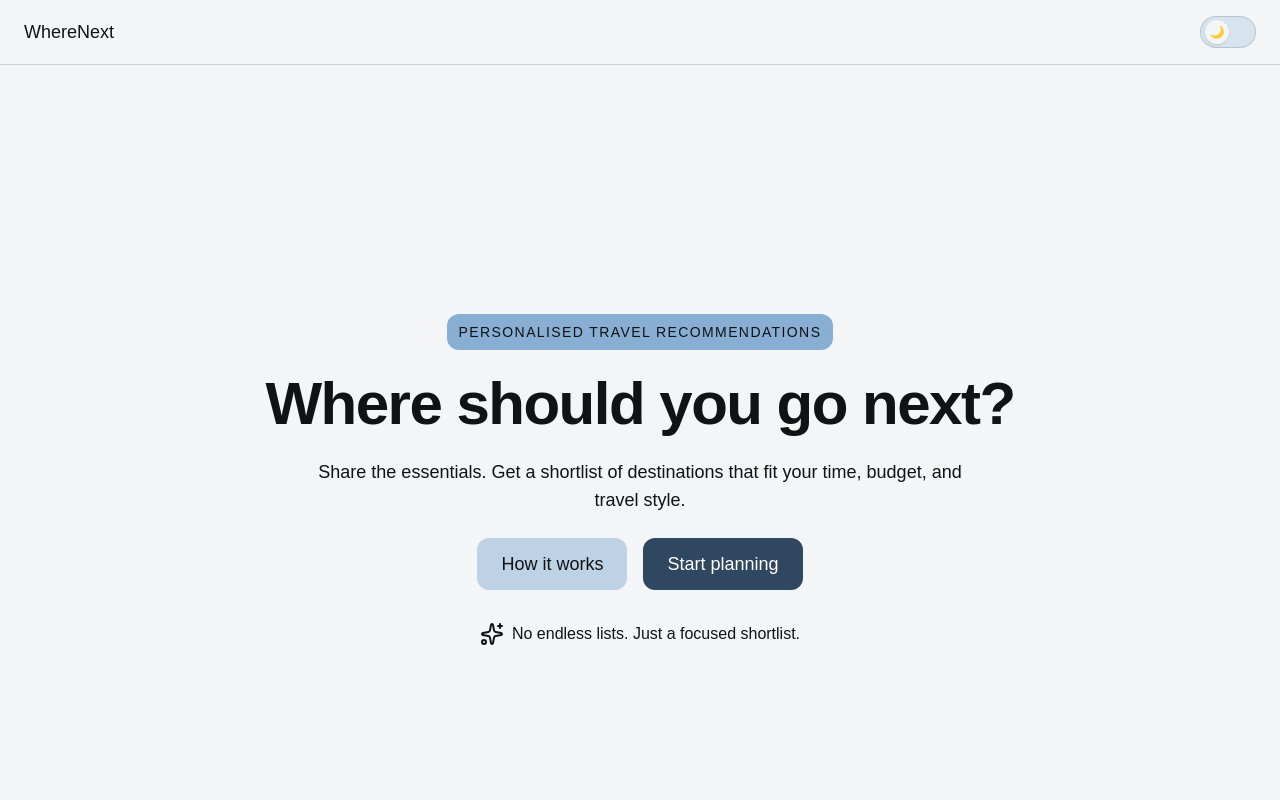
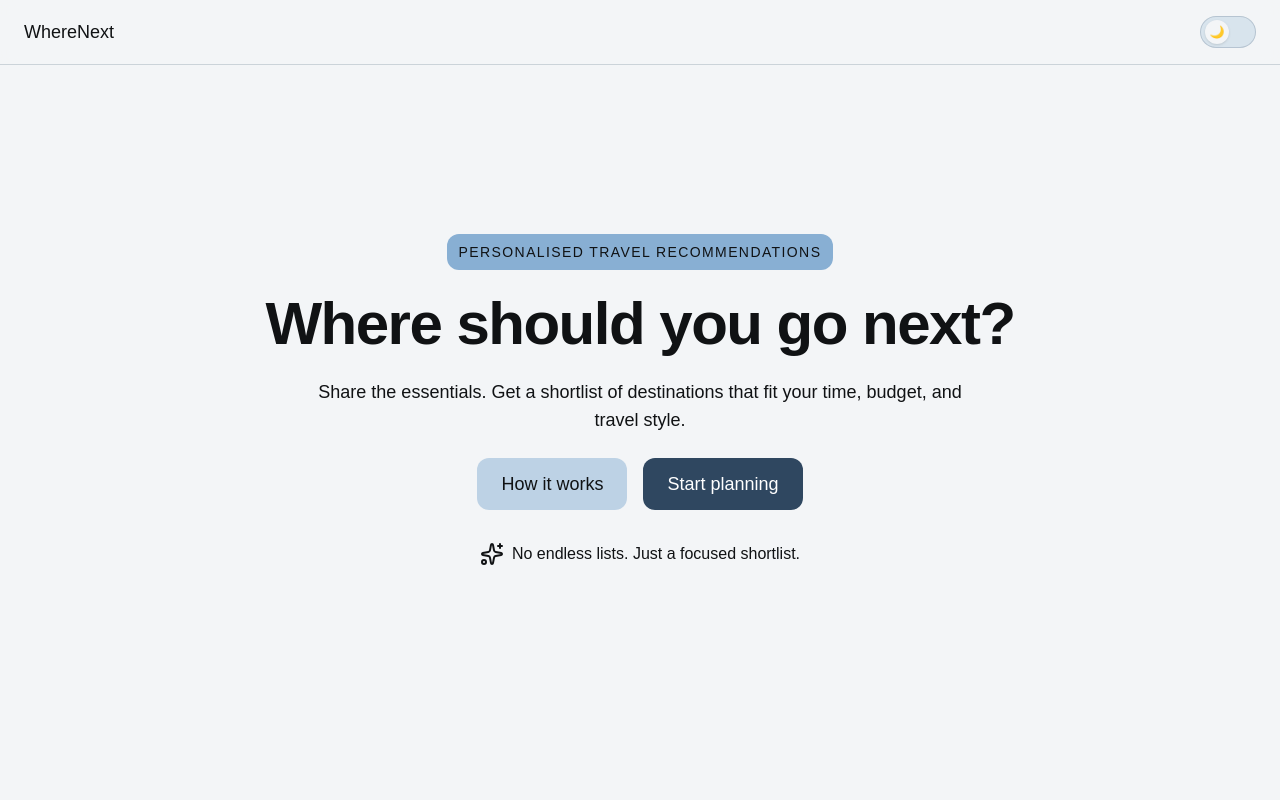
Before and after one commit to TakundaMuzunze/WhereNext, a Next.js app: page / in a window 1280 px wide. Shown: the top 800 px of the page. Built offline with nearby package versions, Linux system fonts and the light colour scheme.

Commit message:
style: refine layout spacing and button interactions

```diff
--- a/src/app/globals.css
+++ b/src/app/globals.css
@@ -33,3 +33,7 @@
   color: var(--text);
   font-family: Arial, Helvetica, sans-serif;
 }
+
+button {
+  cursor: pointer;
+}
--- a/src/app/layout.tsx
+++ b/src/app/layout.tsx
@@ -11,7 +11,7 @@
     <html lang="en">
       <body>
         <Header />
-        <div className="pt-20">{children}</div>
+        <div>{children}</div>
         <Footer />
       </body>
     </html>
```
